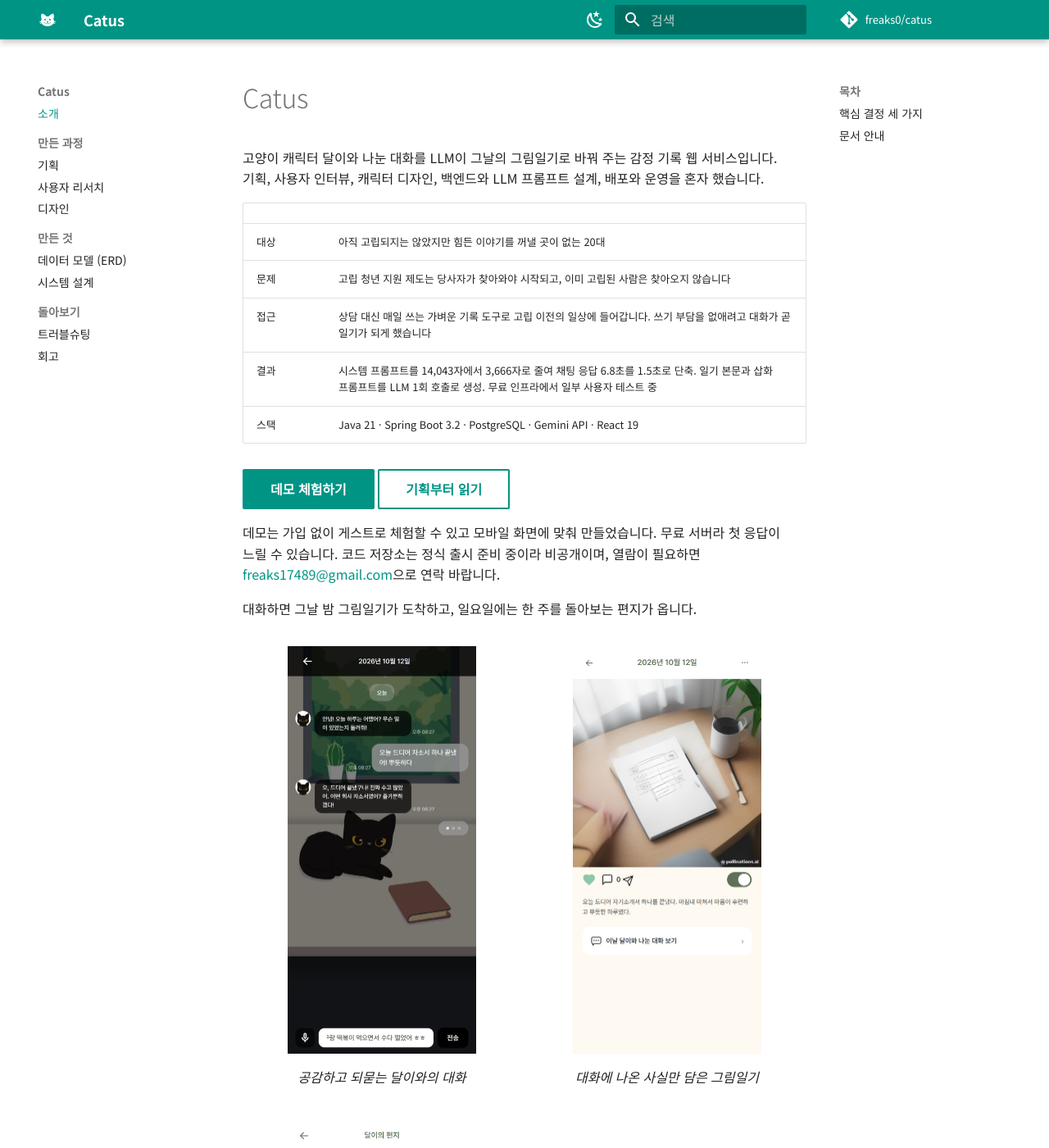
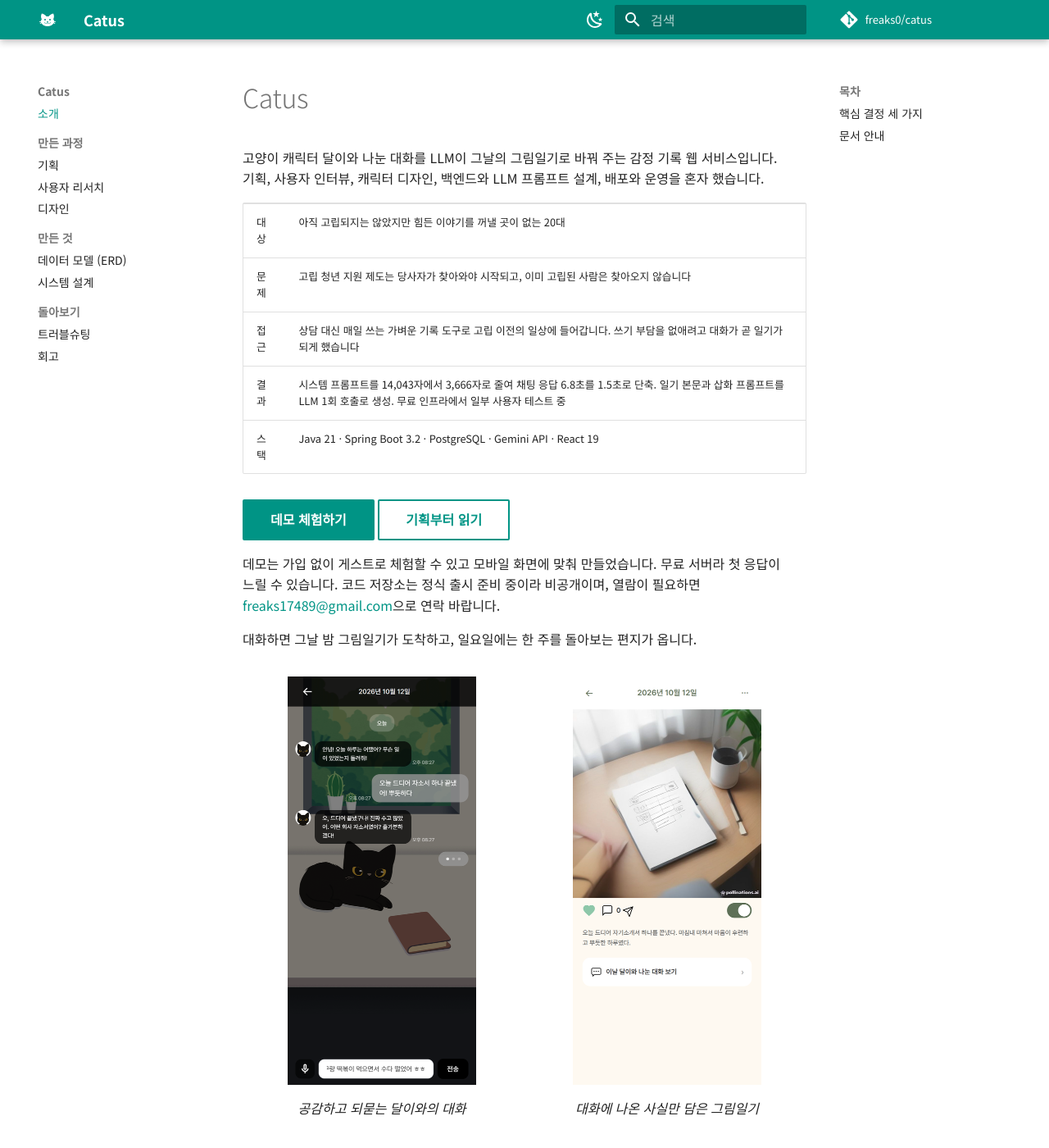
Before and after one commit to freaks0/catus, an MkDocs documentation site: the page built from docs/index.md, in a window 1280 px wide and 1400 px high. Shown: the whole window at 82% size. Built offline with MkDocs 1.6.1 and Material for MkDocs 9.7.7, drawn with Linux system fonts in a browser that asks for light colours; comment, search, counter and statistics services are not loaded.

Commit message:
문서 사이트: 첫 화면 스크린샷 3열 배치, 빈 표 헤더 숨김
Co-Authored-By: Claude Fable 5.1 <noreply@anthropic.com>

```diff
--- a/docs/stylesheets/extra.css
+++ b/docs/stylesheets/extra.css
@@ -3,3 +3,13 @@ html[lang="ko"] .md-typeset {
   word-break: keep-all;
   overflow-wrap: anywhere;
 }
+
+/* 첫 화면 스크린샷 3장이 한 줄에 놓이도록 그리드 최소 열 너비를 줄인다 */
+.md-typeset .grid {
+  grid-template-columns: repeat(auto-fit, minmax(min(100%, 13rem), 1fr));
+}
+
+/* 헤더 없이 쓰는 2열 표에서 빈 헤더 줄을 숨긴다 */
+.md-typeset table:not([class]) thead:has(th:empty):not(:has(th:not(:empty))) {
+  display: none;
+}
```
